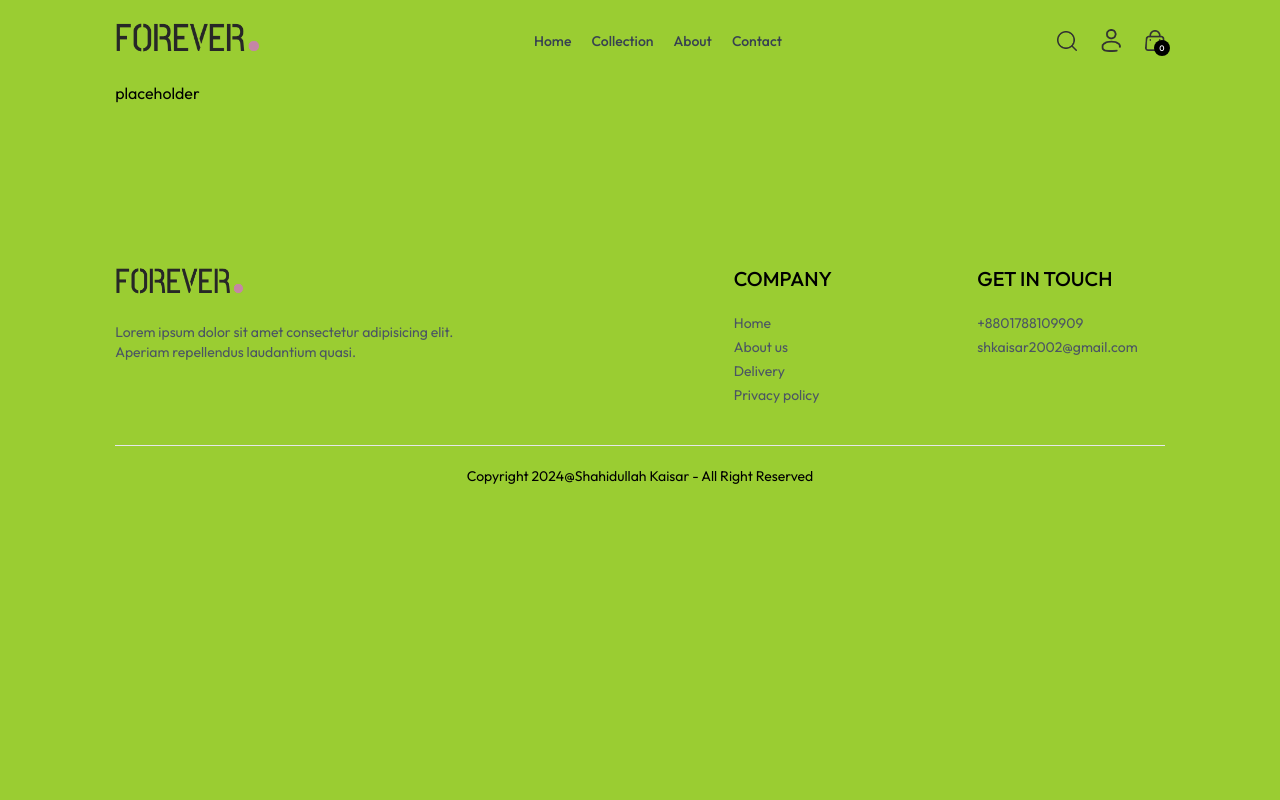
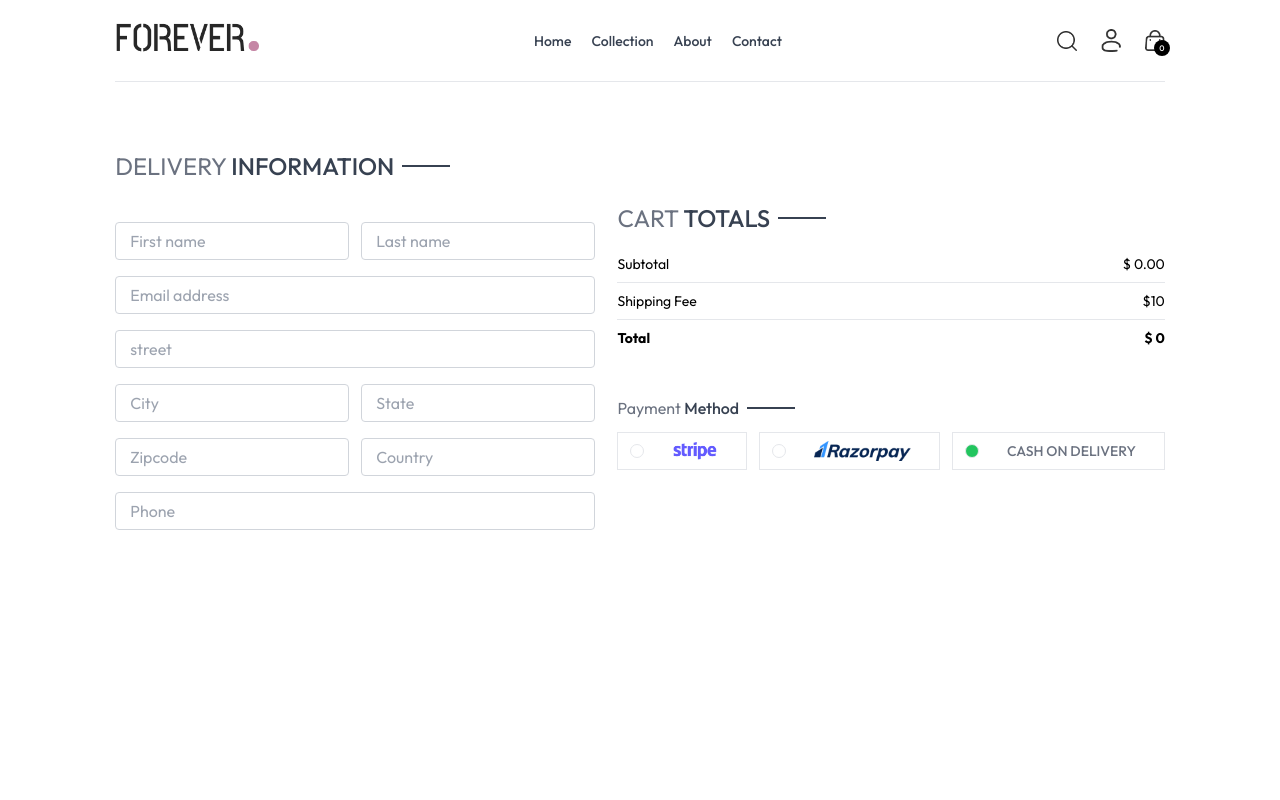
Before and after one commit to Shahidullah-Kaisar/MernStack-Ecommerce, a React (Vite) app in the folder frontend/: page /place-order in a window 1280 px wide. Shown: the top 800 px of the page. Built offline with nearby package versions, Linux system fonts and the light colour scheme; a web font is replaced by a local one.

Commit message:
placeorder

```diff
--- a/frontend/src/index.css
+++ b/frontend/src/index.css
@@ -8,7 +8,7 @@
 }
 *{
     font-family: Outfit;
-    background: yellowgreen;
+    /* background: yellowgreen; */
 }
 ::-webkit-scrollbar{
     display: none;
--- a/frontend/src/pages/PlaceOrder.jsx
+++ b/frontend/src/pages/PlaceOrder.jsx
@@ -1,9 +1,69 @@
-import React from 'react';
+import React, { useState } from 'react';
+import Title from '../components/Title';
+import CartTotal from '../components/CartTotal';
+import { assets } from '../assets/assets';
 
 const PlaceOrder = () => {
+
+    const [method, setMethod] = useState('cod');
+
     return (
-        <div>
-            <h1>placeholder</h1>
+        <div className='flex flex-col sm:flex-row justify-between gap-4 pt-5 sm:pt-14 min-h-[80vh] border-t'>
+            {/* left side */}
+            <div className='flex flex-col gap-4 w-full sm:max-w-[480px]'>
+                <div className='text-xl sm:text-2xl my-3'>
+                    <Title text1={'DELIVERY'} text2={'INFORMATION'}></Title>
+                </div>
+                <div className='flex gap-3'>
+                    <input className='border border-gray-300 rounded py-1.5 px-3.5 w-full' type="text" placeholder='First name' />
+                    <input className='border border-gray-300 rounded py-1.5 px-3.5 w-full' type="text" placeholder='Last name' />
+                </div>
+
+                <input className='border border-gray-300 rounded py-1.5 px-3.5 w-full' type="email" placeholder='Email address' />
+                <input className='border border-gray-300 rounded py-1.5 px-3.5 w-full' type="text" placeholder='street' />
+
+                <div className='flex gap-3'>
+                    <input className='border border-gray-300 rounded py-1.5 px-3.5 w-full' type="text" placeholder='City' />
+                    <input className='border border-gray-300 rounded py-1.5 px-3.5 w-full' type="text" placeholder='State' />
+                </div>
+                <div className='flex gap-3'>
+                    <input className='border border-gray-300 rounded py-1.5 px-3.5 w-full' type="number" placeholder='Zipcode' />
+                    <input className='border border-gray-300 rounded py-1.5 px-3.5 w-full' type="text" placeholder='Country' />
+                </div>
+
+                <input className='border border-gray-300 rounded py-1.5 px-3.5 w-full' type="number" placeholder='Phone' />
+
+            </div>
+
+            {/* right side */}
+            <div className='mt-8'>
+
+                <div className='mt-8 min-w-80'>
+                    <CartTotal></CartTotal>
+                </div>
+
+                <div className='mt-12'>
+                    <Title text1={'Payment'} text2={'Method'}></Title>
+
+                    {/* payment method selection */}
+
+                    <div className='flex gap-3 flex-col lg:flex-row'>
+                        <div onClick={()=>setMethod('stripe')} className='flex items-center gap-3 border p-2 px-3 cursor-pointer'>
+                            <p className={`min-w-3.5 h-3.5 border rounded-full ${method === 'stripe' ? "bg-green-500" : " "}`}></p>
+                            <img className='h-5 mx-4' src={assets.stripe_logo} alt="" />
+                        </div>
+                        <div onClick={()=>setMethod('razorpay')} className='flex items-center gap-3 border p-2 px-3 cursor-pointer'>
+                            <p className={`min-w-3.5 h-3.5 border rounded-full ${method === 'razorpay' ? "bg-green-500" : " "}`}></p>
+                            <img className='h-5 mx-4' src={assets.razorpay_logo} alt="" />
+                        </div>
+                        <div onClick={()=>setMethod('cod')} className='flex items-center gap-3 border p-2 px-3 cursor-pointer'>
+                            <p className={`min-w-3.5 h-3.5 border rounded-full ${method === 'cod' ? "bg-green-500" : " "}`}></p>
+                            <p className='text-gray-500 text-sm font-medium mx-4'>CASH ON DELIVERY</p>
+                        </div>
+                    </div>
+
+                </div>
+            </div>
         </div>
     );
 };
```
Also changed, not shown: frontend/src/components/Navbar.jsx (+0 -23 lines).
